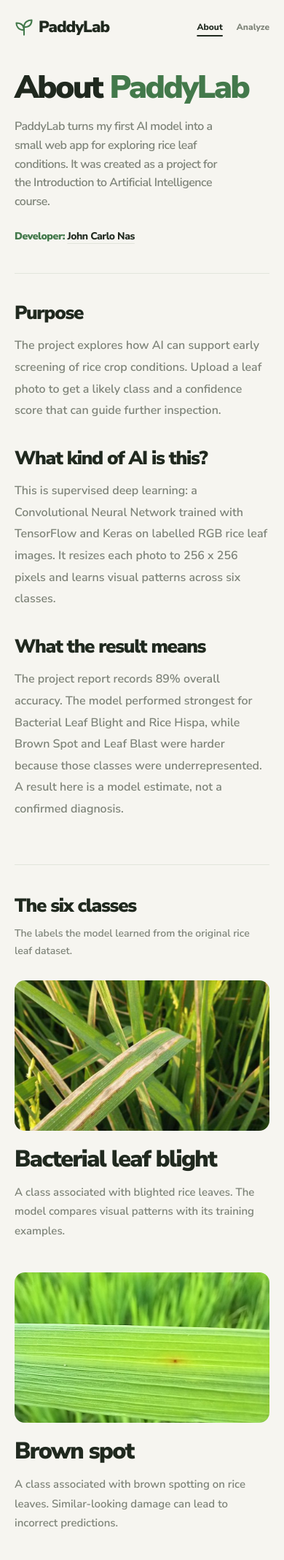
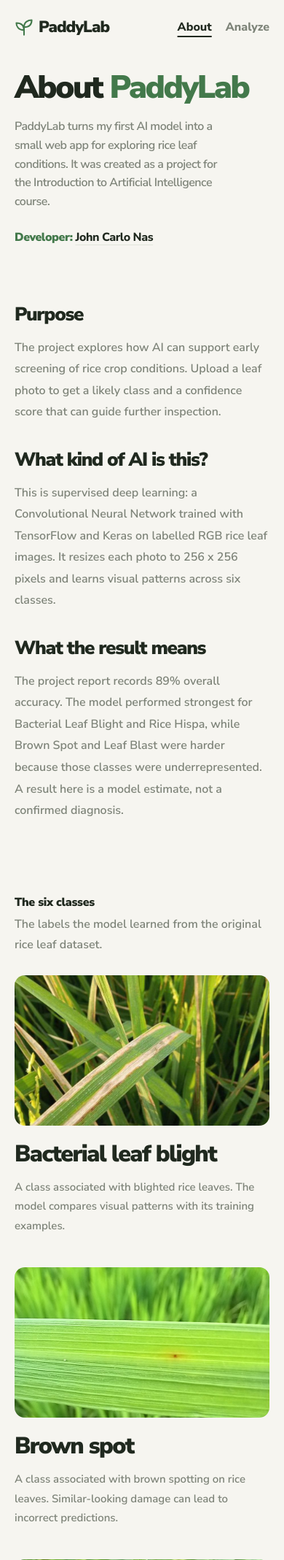
Before and after one commit to johncarlonas/PaddyLab, a Flask app: page /about in a window 390 px wide. Shown: the top 2137 px of the page at 73% size. Run offline with Flask 3, Linux system fonts and the light colour scheme; some libraries are stand-ins or nearby versions.

Commit message:
Refine About typography and spacing

```diff
--- a/static/style.css
+++ b/static/style.css
@@ -20,7 +20,7 @@ button:disabled { cursor: not-allowed; }
 .shell { width: min(1120px, calc(100% - 80px)); margin-inline: auto; }
 .site-header { display: flex; justify-content: space-between; align-items: center; padding-block: 27px; }
 .brand { display: inline-flex; align-items: center; gap: 10px; font-size: 24px; font-weight: 900; letter-spacing: -1px; }
-nav { display: flex; gap: 32px; align-items: center; font-size: 14px; font-weight: 800; }
+nav { display: flex; gap: 32px; align-items: center; font-size: 19px; font-weight: 800; }
 nav a { color: var(--muted); transition: color .2s; }
 nav a:hover, nav a[aria-current] { color: var(--ink); }
 nav a[aria-current] { text-decoration: underline; text-underline-offset: 7px; text-decoration-thickness: 2px; }
@@ -82,32 +82,34 @@ h1 span { color: var(--green); }
 .analyze:hover:enabled { background: #32633b; }
 .analyze:disabled { background: #dce3d6; color: #899580; }
 .model-note { margin: 0; max-width: 390px; font-size: 12px; line-height: 1.55; color: var(--muted); }
-.site-footer { position: relative; display: flex; justify-content: center; align-items: center; color: var(--muted); font-size: 12px; padding: 72px 0 40px; }
-.site-footer::before { content: ''; position: absolute; inset: 0 0 auto; height: 1px; background: linear-gradient(90deg, transparent, var(--line) 14%, var(--line) 86%, transparent); }
+.site-footer { position: relative; display: flex; justify-content: center; align-items: center; color: var(--muted); font-size: 12px; padding: 60px 0 40px; }
+.site-footer::before { content: ''; position: absolute; top: 38px; left: 0; right: 0; height: 1px; background: linear-gradient(90deg, transparent, var(--line) 14%, var(--line) 86%, transparent); }
 .footer-brand { display: inline-flex; align-items: center; gap: 8px; font-weight: 600; }
 .footer-brand img { flex: 0 0 auto; }
 .about-intro > p { max-width: 700px; }
-.about-developer { margin-top: 24px !important; font-size: 14px !important; }
+.about-developer { margin-top: 24px !important; font-size: 19px !important; }
 .about-developer > span { color: var(--green); font-weight: 900; }
 .about-developer a { color: var(--ink); font-weight: 800; text-decoration: underline; text-decoration-color: var(--line); text-underline-offset: 5px; }
 .about-developer a:hover { text-decoration-color: var(--green); }
-.about-details { display: grid; grid-template-columns: repeat(2, minmax(0, 1fr)); gap: 56px 84px; border-top: 1px solid var(--line); padding: 58px 0 86px; }
-.about-detail:last-child { grid-column: 1 / -1; max-width: 560px; }
+.about-details { display: grid; grid-template-columns: repeat(3, minmax(0, 1fr)); gap: 48px; padding: 58px 0 86px; }
+.about-detail:last-child { max-width: none; }
 .about-detail h2, .classes-heading h2 { font-size: clamp(26px, 3vw, 38px); font-weight: 900; line-height: 1.1; letter-spacing: -.05em; }
 .about-detail p { max-width: 500px; color: var(--muted); line-height: 1.85; margin-top: 16px; }
-.classes-section { border-top: 1px solid var(--line); padding-top: 62px; }
-.classes-heading { display: flex; justify-content: space-between; align-items: end; gap: 32px; margin-bottom: 38px; }
-.classes-heading p { max-width: 380px; color: var(--muted); line-height: 1.7; }
+.classes-section { padding-top: 8px; }
+.classes-heading { margin-bottom: 38px; }
+.classes-heading h2 { font-size: 19px; letter-spacing: -.02em; }
+.classes-heading p { max-width: none; color: var(--muted); line-height: 1.7; font-size: 19px; margin-top: 10px; }
 .class-list { display: grid; grid-template-columns: repeat(2, minmax(0, 1fr)); gap: 64px 40px; }
 .class-row { display: flex; flex-direction: column; gap: 22px; }
 .class-photo { aspect-ratio: 1.65; border-radius: 18px; overflow: hidden; }
 .class-photo img { width: 100%; height: 100%; object-fit: cover; }
 .class-copy h2 { font-size: clamp(25px, 2.7vw, 35px); font-weight: 900; line-height: 1.08; letter-spacing: -.05em; }
-.class-copy p { max-width: 500px; color: var(--muted); line-height: 1.75; margin-top: 14px; }
+.class-copy p { width: 100%; color: var(--muted); line-height: 1.75; margin-top: 14px; }
 .motion-ready [data-reveal] { opacity: 0; transform: translate3d(0, 24px, 0); filter: blur(3px); transition: opacity .7s, transform .9s cubic-bezier(.22,.61,.36,1), filter .7s; }
 .motion-ready [data-reveal].is-visible { opacity: 1; transform: translate3d(0,0,0); filter: blur(0); }
 @media (max-width: 850px) {
   .shell { width: calc(100% - 48px); }
+  nav { font-size: 17px; }
   .site-header { padding-block: 22px; }
   .page-intro { padding: 25px 0 38px; }
   .page-intro > p { font-size: 17px; margin-top: 18px; }
@@ -119,6 +121,7 @@ h1 span { color: var(--green); }
   .result-empty h3, #result h3 { font-size: 25px; }
   .confidence { flex-wrap: wrap; gap: 7px; }
   .score { grid-template-columns: 115px 1fr 40px; font-size: 10px; }
+  .about-developer { font-size: 17px !important; }
   .class-list { gap: 48px 28px; }
   .class-photo { border-radius: 16px; }
 }
@@ -127,7 +130,7 @@ h1 span { color: var(--green); }
   .site-header { padding-block: 20px; }
   .brand { font-size: 22px; gap: 7px; }
   .brand img { width: 26px; height: 26px; }
-  nav { font-size: 12px; gap: 19px; }
+  nav { font-size: 16px; gap: 19px; }
   .page-intro { padding-top: 22px; }
   h1 { font-size: 44px; max-width: 370px; }
   .page-intro > p { font-size: 16px; max-width: 300px; }
@@ -149,11 +152,13 @@ h1 span { color: var(--green); }
   .model-status, .model-note { font-size: 11px; }
   .model-note { max-width: 310px; }
   .site-footer { padding-top: 54px; }
+  .site-footer::before { top: 30px; }
   .about-details { grid-template-columns: 1fr; gap: 36px; padding: 40px 0 60px; }
-  .about-detail:last-child { grid-column: auto; }
+  .about-developer { font-size: 16px !important; }
   .classes-section { padding-top: 42px; }
-  .classes-heading { display: block; margin-bottom: 28px; }
-  .classes-heading p { margin-top: 12px; font-size: 14px; }
+  .classes-heading { margin-bottom: 28px; }
+  .classes-heading h2, .classes-heading p { font-size: 16px; }
+  .classes-heading p { margin-top: 8px; }
   .class-list { grid-template-columns: 1fr; gap: 44px; }
   .class-photo { aspect-ratio: 1.7; border-radius: 14px; }
   .class-copy h2 { font-size: 32px; }
```
